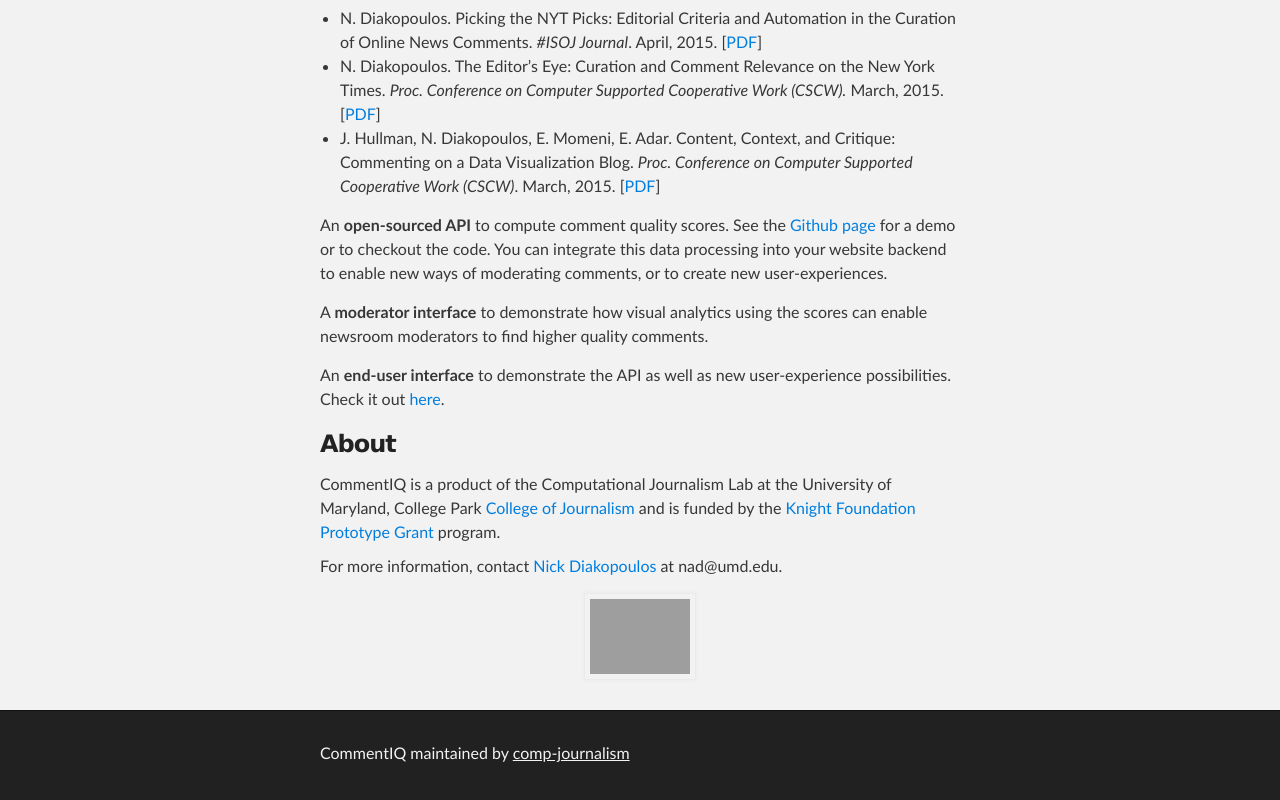
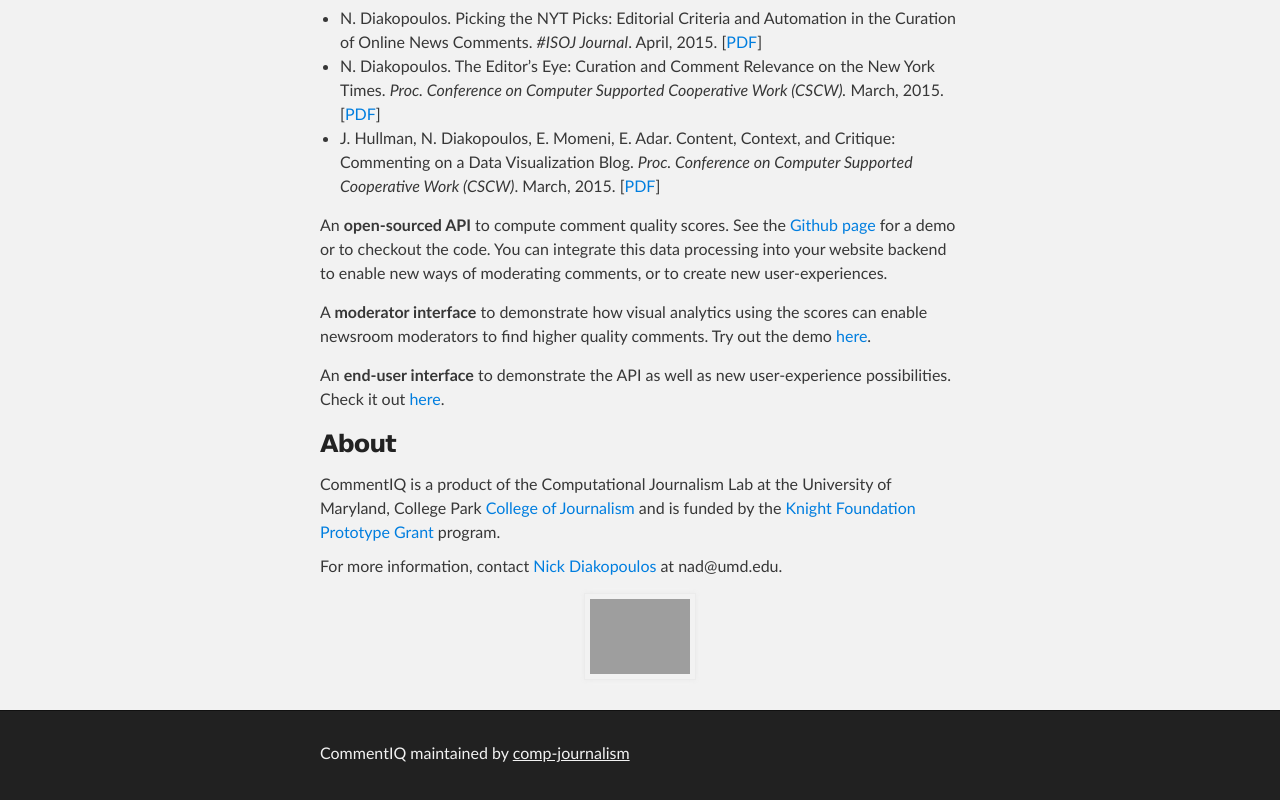
Before and after one commit to comp-journalism/commentIQ, a plain HTML site: page index.html in a window 1280 px wide. Shown: the part 684-1484 px from the top of the page. Drawn offline with Linux system fonts and the light colour scheme; grey boxes are pictures that could not be loaded.

Commit message:
Update index.html

```diff
--- a/index.html
+++ b/index.html
@@ -48,7 +48,7 @@
         </p>
 
         <p>
-          A <strong>moderator interface</strong> to demonstrate how visual analytics using the scores can enable newsroom moderators to find higher quality comments.
+          A <strong>moderator interface</strong> to demonstrate how visual analytics using the scores can enable newsroom moderators to find higher quality comments. Try out the demo <a href="http://moderator.comment-iq.com/">here</a>.
         </p>
         <p>
           An <strong>end-user interface</strong> to demonstrate the API as well as new user-experience possibilities. Check it out <a href="http://demo.comment-iq.com/">here</a>.
```
